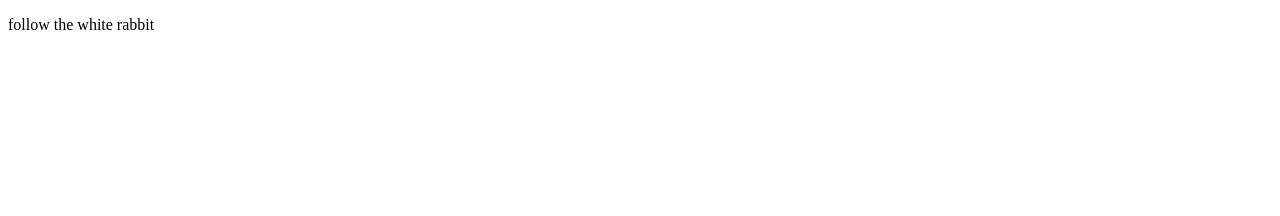
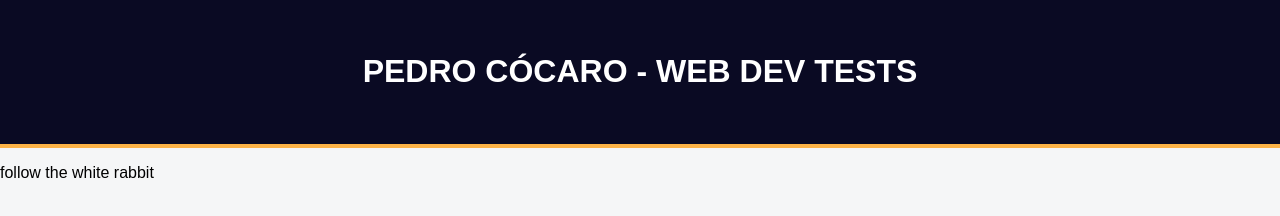
Before and after one commit to cocaro/cocaro.github.io, a plain HTML site: page index.html in a window 1280 px wide. Drawn offline with Linux system fonts and the light colour scheme.

Commit message:
Test commit

```diff
--- a/index.html
+++ b/index.html
@@ -3,8 +3,12 @@
     <head>
         <meta lang="en">
         <meta charset="UTF-8">
+        <link rel="stylesheet" href="styles.css">
         <meta name="viewport" content="width=device-width, initial-scale=1.0">
         <title>Pedro Cócaro</title>
+        <header class="header">
+            <h1>Pedro Cócaro - Web Dev Tests</h1>
+        </header>
     </head>
     <body>
         <p>follow the white rabbit</p>
--- /dev/null
+++ b/styles.css
@@ -0,0 +1,14 @@
+body {
+    margin: 0;
+    font-family: sans-serif;
+    background: #f5f6f7;
+  }
+
+.header {
+    text-align: center;
+    text-transform: uppercase;
+    padding: 32px;
+    background-color: #0a0a23;
+    color: #fff;
+    border-bottom: 4px solid #fdb347;
+  }
```
